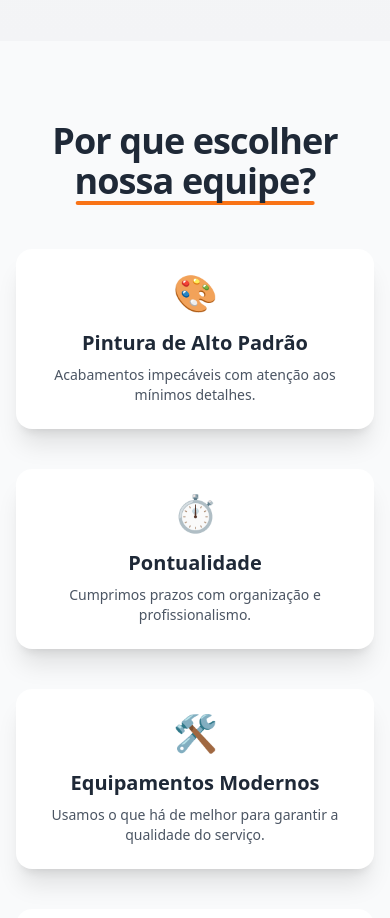
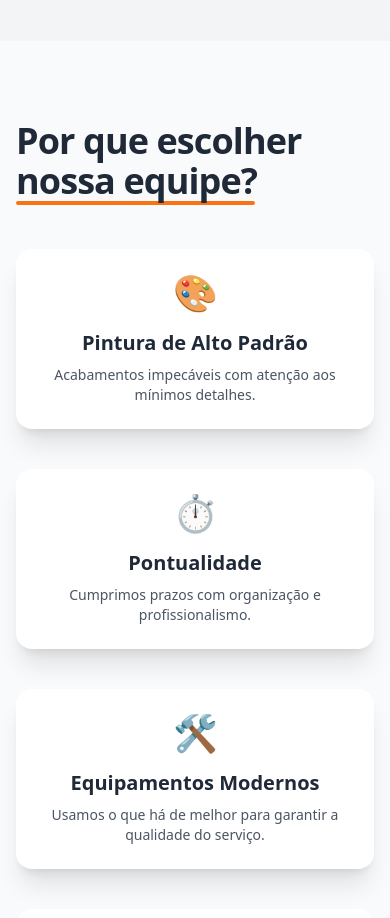
Before and after one commit to OGCmateus/thomas_pintor, a plain HTML site: page index.html in a window 390 px wide. Shown: the part 2620-3538 px from the top of the page. Drawn offline with nearby package versions, Linux system fonts and the light colour scheme.

Commit message:
ajuste no titulo

```diff
--- a/index.html
+++ b/index.html
@@ -193,14 +193,12 @@
       </div>
     </div>
   </section>
-
   <section id="beneficios" class="py-20 bg-gray-50">
     <div class="max-w-7xl mx-auto px-4 sm:px-6 lg:px-8">
-      <h2 class="text-4xl md:text-5xl font-extrabold text-center text-gray-800 mb-12 tracking-tight relative inline-block">
+      <h2 class="text-4xl md:text-5xl font-extrabold text-gray-800 mb-12 tracking-tight relative inline-block">
         <span class="relative z-10">Por que escolher nossa equipe?</span>
-        <span class="absolute -bottom-1 left-1/2 -translate-x-1/2 w-2/3 h-1 bg-orange-500 rounded-full"></span>
+        <span class="absolute -bottom-1 left-0 w-2/3 h-1 bg-orange-500 rounded-full"></span>
       </h2>
-
       <div class="grid gap-10 sm:grid-cols-2 lg:grid-cols-4 text-center">
         <div class="p-6 bg-white rounded-2xl shadow-xl hover:shadow-2xl transition duration-300">
           <div class="text-orange-500 text-4xl mb-4">
```
